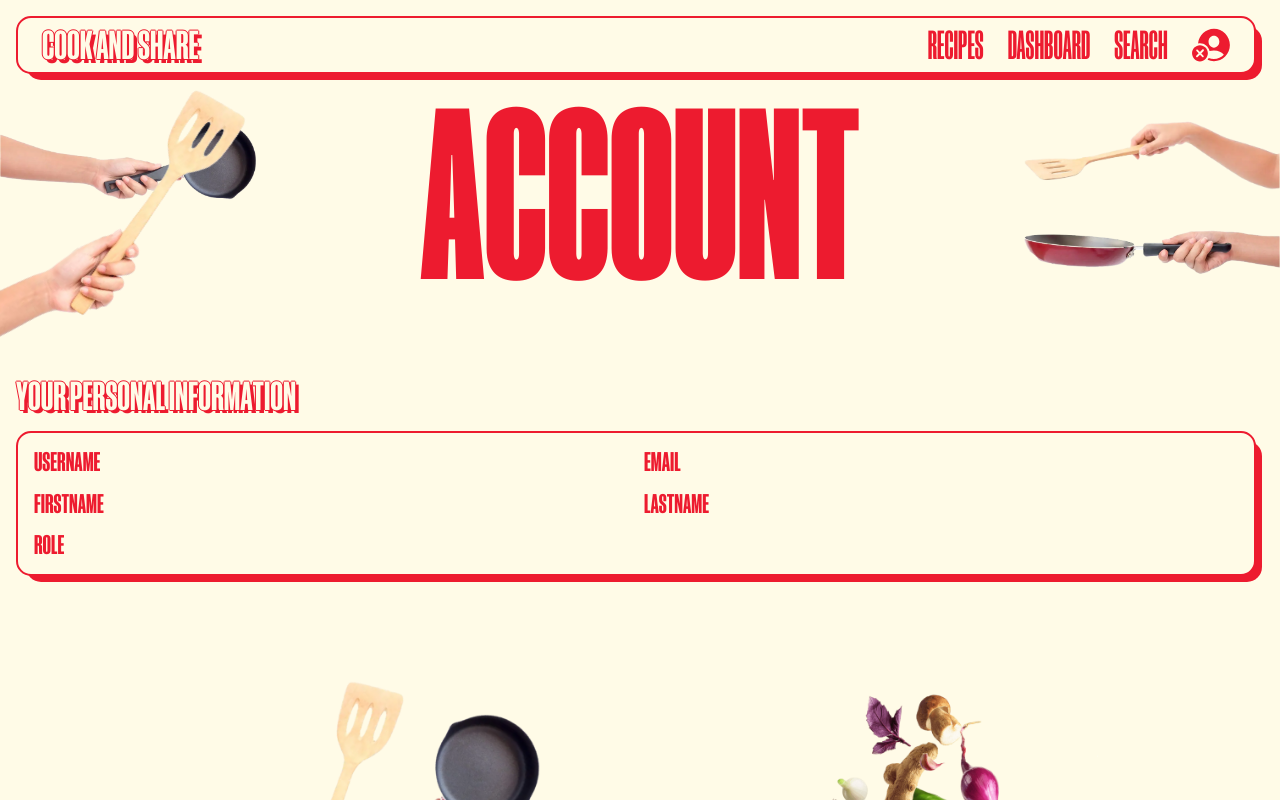
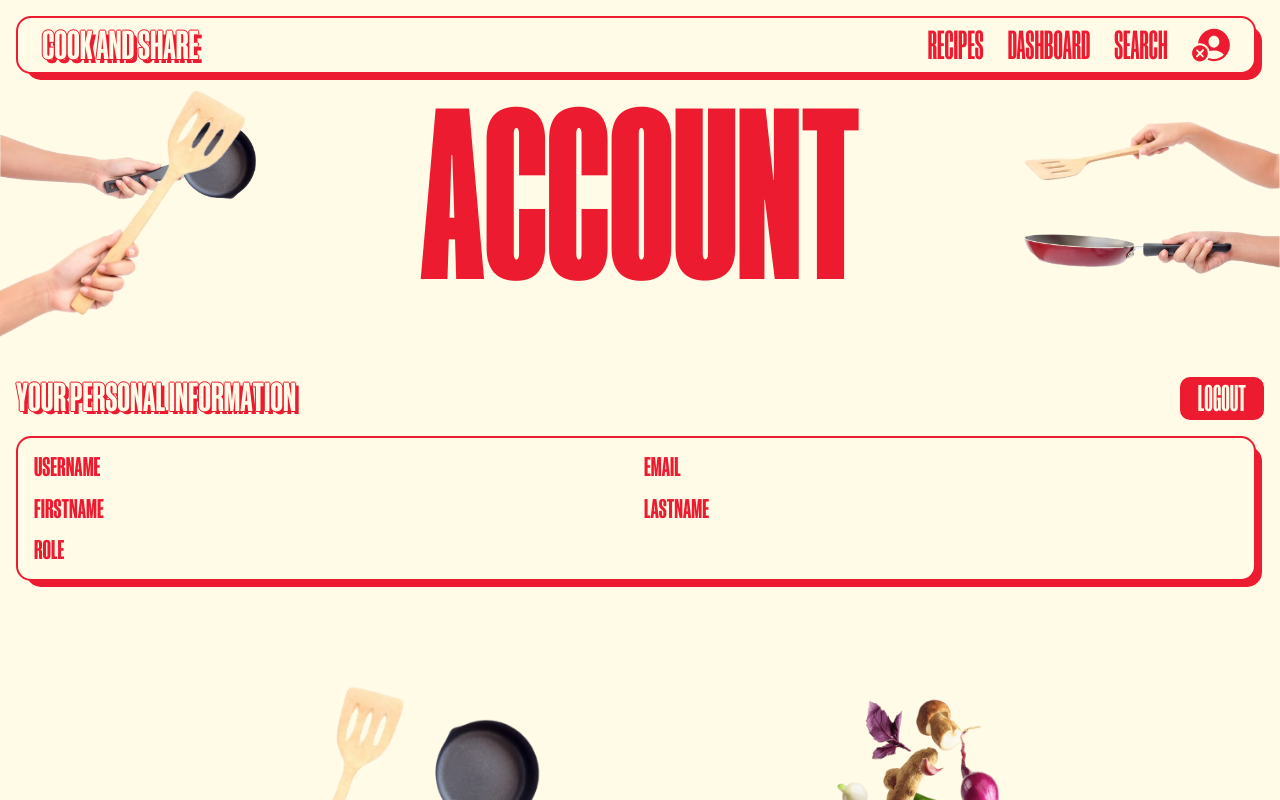
Before and after one commit to meesakveld/cook-and-share, a Next.js app in the folder front-end/: page /account in a window 1280 px wide. Shown: the top 800 px of the page. Built offline with nearby package versions, Linux system fonts and the light colour scheme; no server answers.

Commit message:
Added LogoutForm component and integrate it into Account page for user logout functionality

```diff
--- a/front-end/src/app/(pages)/account/page.tsx
+++ b/front-end/src/app/(pages)/account/page.tsx
@@ -1,12 +1,15 @@
 'use server';
 
+// ——— Components ———
+import Button from "@/components/common/Button";
 import Title from "@/components/common/Title";
-// ——— Next.js ———
+import LogoutForm from "@/components/forms/LogoutForm";
 import Hero from "@/components/layout/Hero";
 import Card from "@/components/ui/Card";
 
 // ——— Auth ———
 import { authOptions } from "@/lib/authOptions";
+import { logout } from "@/lib/loginActions";
 import { getServerSession } from "next-auth";
 
 export default async function Account() {
@@ -20,7 +23,11 @@ export default async function Account() {
             <Hero title="Account" />
 
             <div className="mw p-4 w-full flex flex-col gap-4">
-                <Title>Your personal information</Title>
+                <div className="flex justify-between items-baseline">
+                    <Title>Your personal information</Title>
+
+                    <LogoutForm />
+                </div>
 
                 <Card className="p-4">
 
--- /dev/null
+++ b/front-end/src/components/forms/LogoutForm.tsx
@@ -0,0 +1,11 @@
+'use client';
+import { logout } from "@/lib/loginActions";
+import Button from "../common/Button";
+
+export default function LogoutForm () {
+    return (
+        <form>
+            <Button function="button" color="red" onClick={async (ev) => {ev.preventDefault(); await logout()}}>Logout</Button>
+        </form>
+    )
+}
--- a/front-end/src/lib/loginActions.ts
+++ b/front-end/src/lib/loginActions.ts
@@ -1,6 +1,6 @@
 "use client";
 import graphqlRequest, { getUsersDocumentIds, register, updateUser } from "@/graphql";
-import { signIn } from "next-auth/react";
+import { signIn, signOut } from "next-auth/react";
 
 export function authenticate(identifier: string, password: string, callbackUrl: string) {
     signIn('credentials', { identifier, password, callbackUrl });
@@ -55,7 +55,10 @@ export async function authenticateThirdParty(method: "github" | "google") {
     } catch (error) {
         if (error) {
             return 'Something went wrong.'
-
         }
     }
 }
+
+export async function logout() {
+    await signOut({ callbackUrl: '/' });
+}
```
